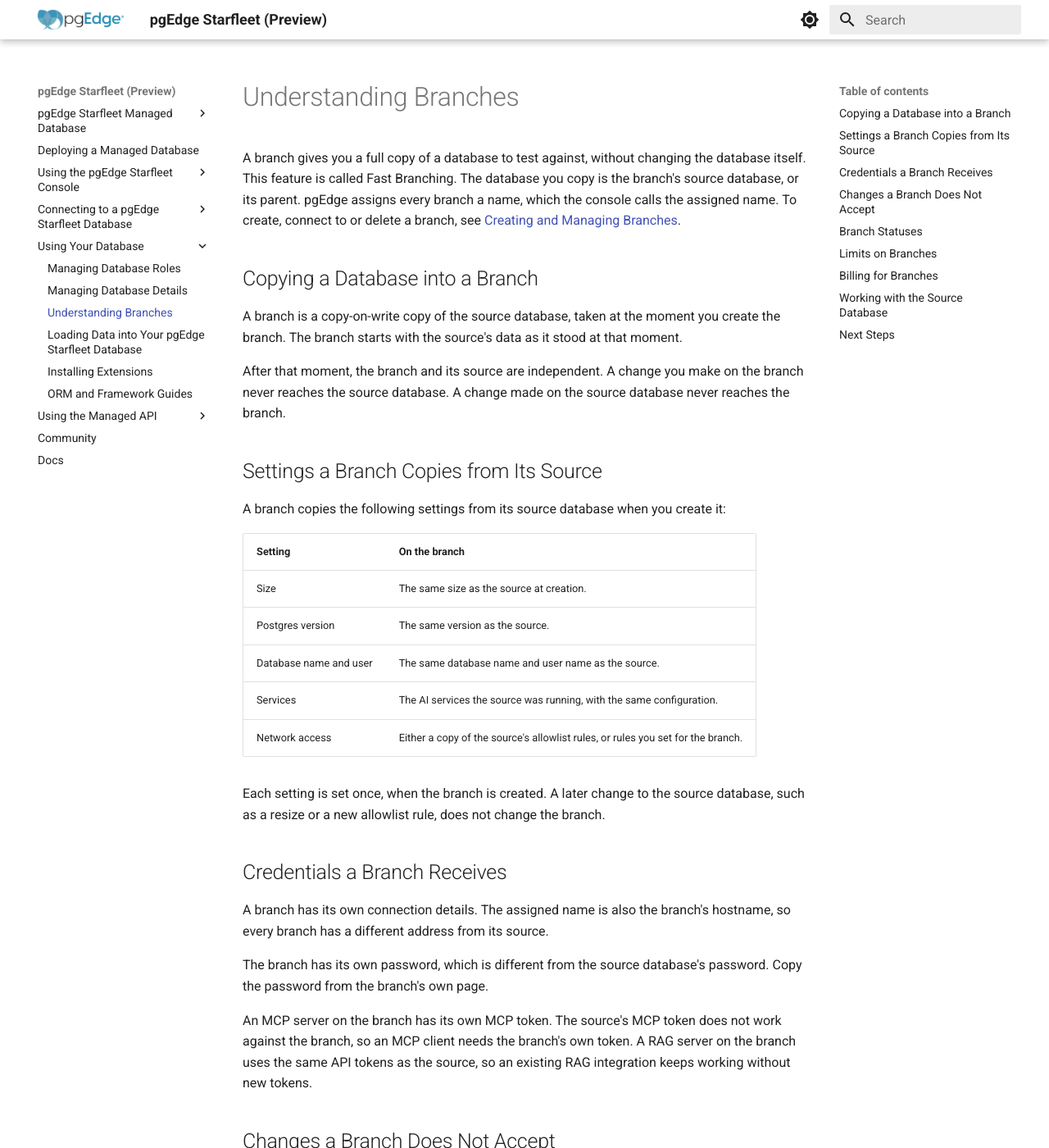
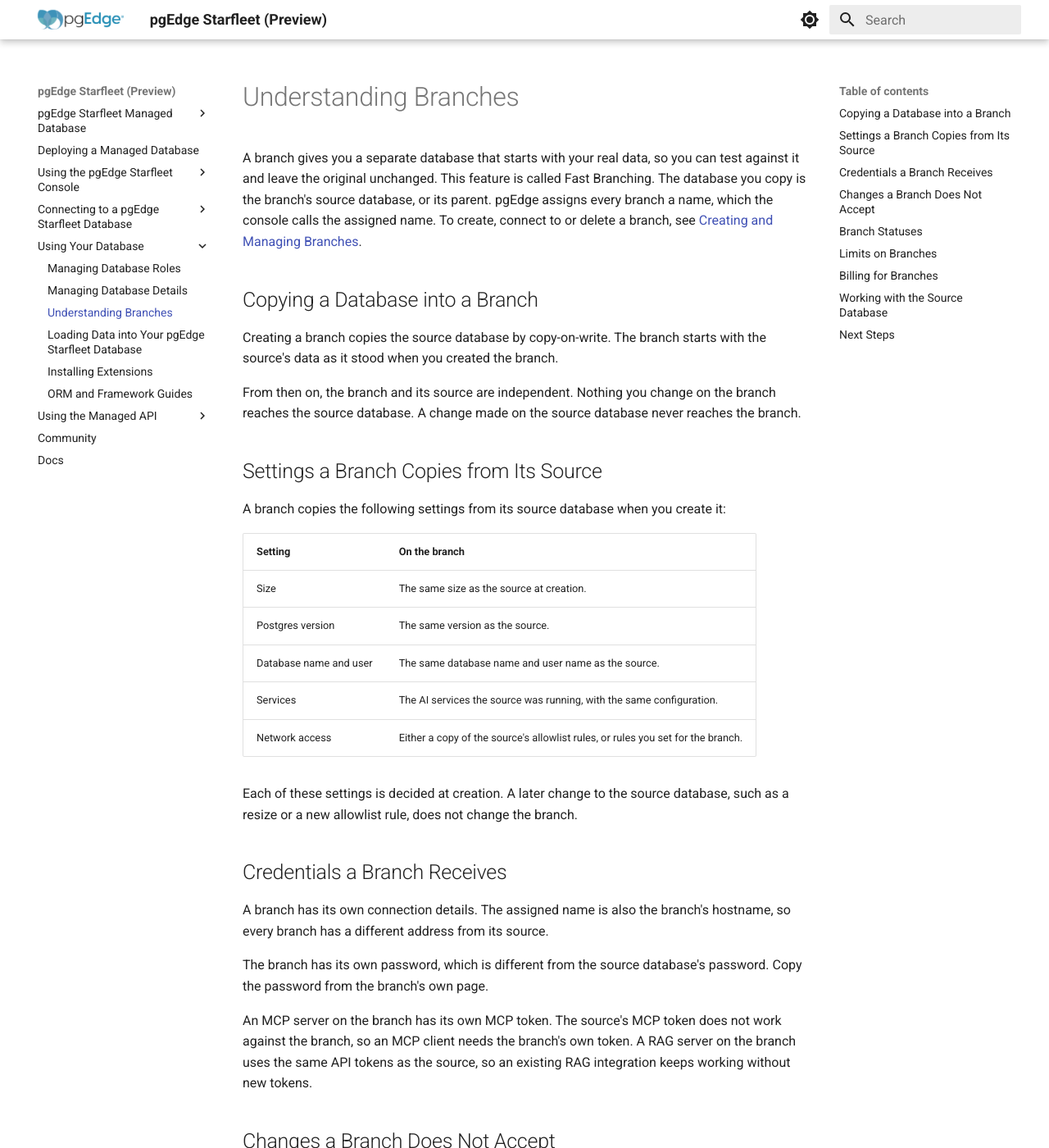
Before and after one commit to pgEdge/pgedge-starfleet-docs, an MkDocs documentation site: the page built from docs/managed/using_database/managed_branches.md, in a window 1280 px wide and 1400 px high. Shown: the whole window at 82% size. Built offline with MkDocs 1.6.1 and Material for MkDocs 9.7.7, drawn with Linux system fonts in a browser that asks for light colours.

```diff
--- a/docs/managed/using_database/managed_branches.md
+++ b/docs/managed/using_database/managed_branches.md
@@ -1,21 +1,20 @@
 # Understanding Branches
 
-A branch gives you a full copy of a database to test against, without
-changing the database itself. This feature is called Fast Branching. The
-database you copy is the branch's source database, or its parent. pgEdge
-assigns every branch a name, which the console calls the assigned name. To
-create, connect to or delete a branch, see
+A branch gives you a separate database that starts with your real data, so
+you can test against it and leave the original unchanged. This feature is
+called Fast Branching. The database you copy is the branch's source database,
+or its parent. pgEdge assigns every branch a name, which the console calls the
+assigned name. To create, connect to or delete a branch, see
 [Creating and Managing Branches](../using_console/managed_branches.md).
 
 ## Copying a Database into a Branch
 
-A branch is a copy-on-write copy of the source database, taken at the
-moment you create the branch. The branch starts with the source's data as
-it stood at that moment.
+Creating a branch copies the source database by copy-on-write. The branch
+starts with the source's data as it stood when you created the branch.
 
-After that moment, the branch and its source are independent. A change
-you make on the branch never reaches the source database. A change made on
-the source database never reaches the branch.
+From then on, the branch and its source are independent. Nothing you
+change on the branch reaches the source database. A change made on the source
+database never reaches the branch.
 
 ## Settings a Branch Copies from Its Source
 
@@ -30,9 +29,8 @@ create it:
 | Services | The AI services the source was running, with the same configuration. |
 | Network access | Either a copy of the source's allowlist rules, or rules you set for the branch. |
 
-Each setting is set once, when the branch is created. A later change to
-the source database, such as a resize or a new allowlist rule, does not
-change the branch.
+Each of these settings is decided at creation. A later change to the source
+database, such as a resize or a new allowlist rule, does not change the branch.
 
 ## Credentials a Branch Receives
 
--- a/mkdocs.yml
+++ b/mkdocs.yml
@@ -50,6 +50,7 @@ nav:
     - Monitoring System Metrics: managed/using_console/managed_metrics.md
     - Reviewing the Log Files: managed/using_console/managed_logs.md
     - Restoring from Backup: managed/using_console/managed_backups.md
+    - Creating and Managing Branches: managed/using_console/managed_branches.md
     - Reviewing the Activity Log: managed/using_console/managed_activity_log.md
     - Managing Account Settings: managed/using_console/managed_settings.md
     - Managing Team Members: managed/using_console/managed_team_management.md
```
Also changed, not shown: docs/managed/using_console/managed_branches.md (added, +236 -0 lines).
